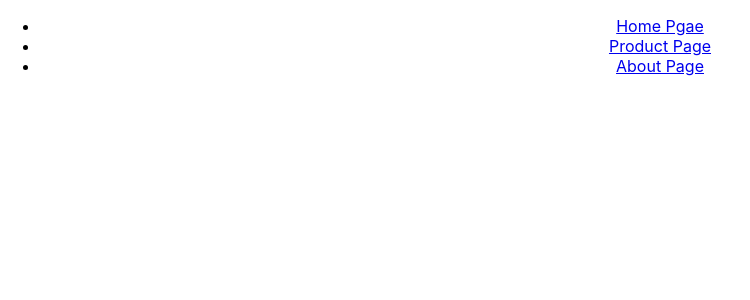
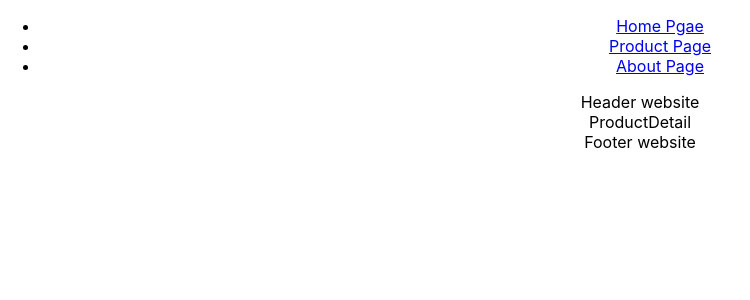
Before and after one commit to thao02122002/web502, a React (Vite) app in the folder my-app/: page /product/1 in a window 1280 px wide. Shown: the top 300 px of the page, without its empty margins (0-750 px from the left). Built offline with nearby package versions, Linux system fonts and the light colour scheme.

Commit message:
product detail

```diff
--- a/my-app/src/App.tsx
+++ b/my-app/src/App.tsx
@@ -10,6 +10,7 @@ import ProductManager from './pages/Layouts/Admin/ProductManager'
 import WebsiteLayout from './pages/Layouts/Website/WebsiteLayout'
 import ProductPage from './pages/Layouts/Website/ProductPage'
 import type { Product } from './type/product'
+import ProductDetail from './pages/Layouts/Website/ProductDetail'
 
 function App() {
   const [count, setCount] = useState(0)
@@ -31,16 +32,26 @@ function App() {
       </header>
       <main>
         <Routes>
+
           <Route path='/' element={< WebsiteLayout />}>
             <Route index element={<HomePage />} />
+            {/* Cách 1: để vào chi tiết sản phẩm
+                <Route path="product">
+                  <Route element={<ProductPage />} />
+                  <Route path=":id" element={<ProductDetail />} />
+                </Route> */}
+            {/*cách 2: vào chi tiết sản phẩm */}
             <Route path='product' element={<ProductPage />} />
+            <Route path='/product/:id' element={< ProductDetail />} />
             <Route path='about' element={<AboutPage />} />
           </Route>
+
           <Route path='/admin' element={<AdminLayout />}>
             <Route index element={<Navigate to="/admin/dashboard" />} />
             <Route path='dashboard' element={<Dashboard />} />
             <Route path='productManager' element={< ProductManager />} />
           </Route>
+
         </Routes>
       </main>
     </div>
--- /dev/null
+++ b/my-app/src/pages/Layouts/Website/ProductDetail.tsx
@@ -0,0 +1,14 @@
+import React from 'react'
+import { useParams } from 'react-router-dom'
+
+type Props = {}
+
+const ProductDetail = (props: Props) => {
+    const { id } = useParams();
+    console.log(id);
+    return (
+        <div>ProductDetail</div>
+    )
+}
+
+export default ProductDetail
```
